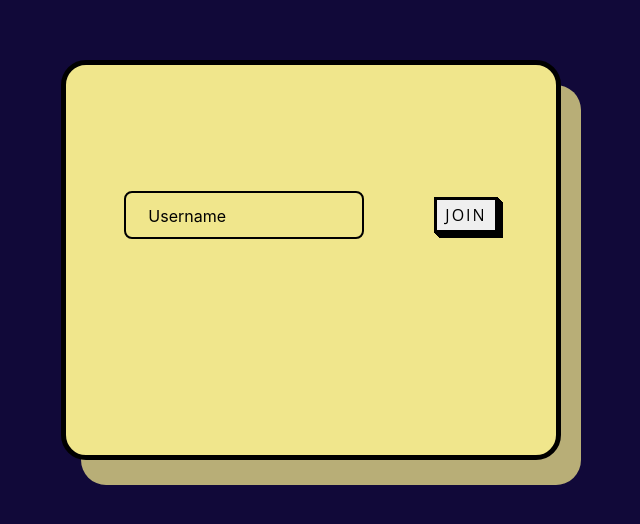
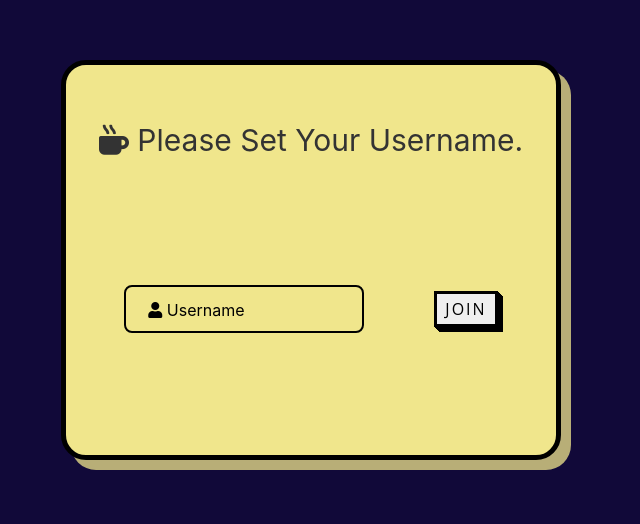
Before and after one commit to EarthlyEric/OxygenChat, a website: page web/create_room.html in a window 1280 px wide. Shown: the part 140-664 px from the top of the page, without its empty margins (329-969 px from the left). Drawn offline with Linux system fonts and the light colour scheme.

Commit message:
update create_room.css

```diff
--- a/web/create_room.html
+++ b/web/create_room.html
@@ -20,17 +20,21 @@
         <div class="uk-flex uk-flex-center uk-flex-middle uk-animation-fade" uk-height-viewport="offset-top: true">
             <div class="uk-container">
                 <div class="card">
-                    <div class="uk-height-medium uk-grid-column-large uk-grid-row-large uk-flex uk-flex-center uk-flex-middle" uk-grid>
+                    <div class="uk-height-small uk-grid-column-large uk-grid-row-large uk-flex uk-flex-center uk-flex-middle" uk-grid>
+                        <div>
+                            <h1><i class="fas fa-mug-hot"></i> Please Set Your Username.</h1>
+                        </div>
+                    </div>
+                    <div class="uk-grid-column-large uk-grid-row-large uk-flex uk-flex-center uk-flex-middle" uk-grid>
                         <div>
                             <div class="input_box">
                                 <input type="text" id="Username" class="input" autocomplete="off" placeholder=" ">
-                                <label class="label">Username</label>
+                                <label class="label"><i class="fas fa-user"></i> Username</label>
                             </div>
                         </div>
                         <div>
                             <button class="click-button" id="setUsername">Join</button>
                         </div>
-
                     </div>
                 </div>
             </div>
--- a/web/css/create_room.css
+++ b/web/css/create_room.css
@@ -1,11 +1,8 @@
 html{
     background-color: #110939;
 }
-input{
-    outline-style: none ;
-    border: 3px solid rgb(0, 0, 0);
-    border-radius: 5px;
-    padding: 10px 5px;
+h1{
+    font-size: 30px;
 }
 .card {
     position: center;
@@ -17,7 +14,7 @@ input{
     border: 5px solid #000;
     background: #f0e68c;
     background-blend-mode: normal;
-    box-shadow: 20px 25px rgba(240,230,140,0.75);
+    box-shadow: 10px 10px rgba(240,230,140,0.75);
 }
 .click-button {
     font-family: "Open Sans", sans-serif;
```
Also changed, not shown: 1 other file.
